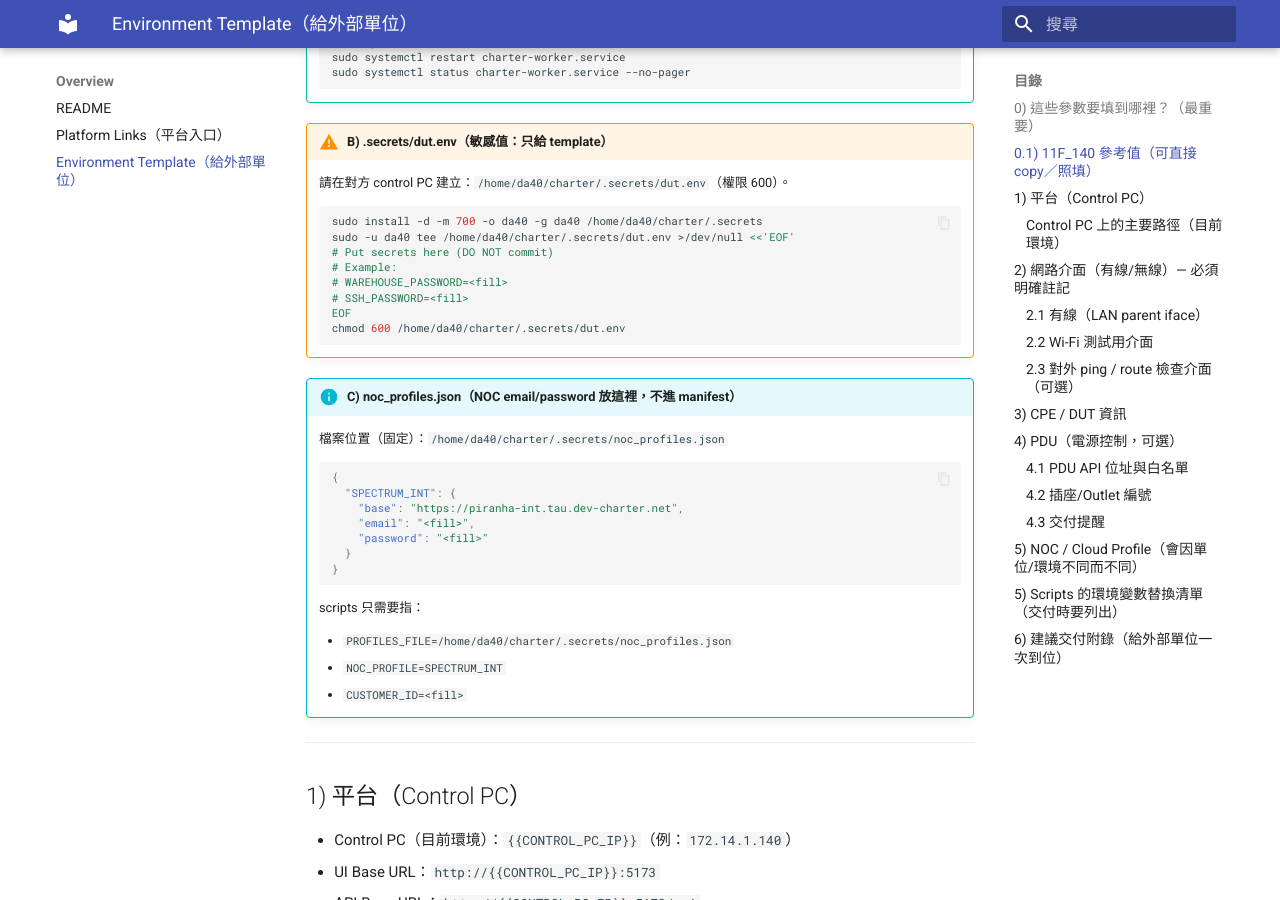
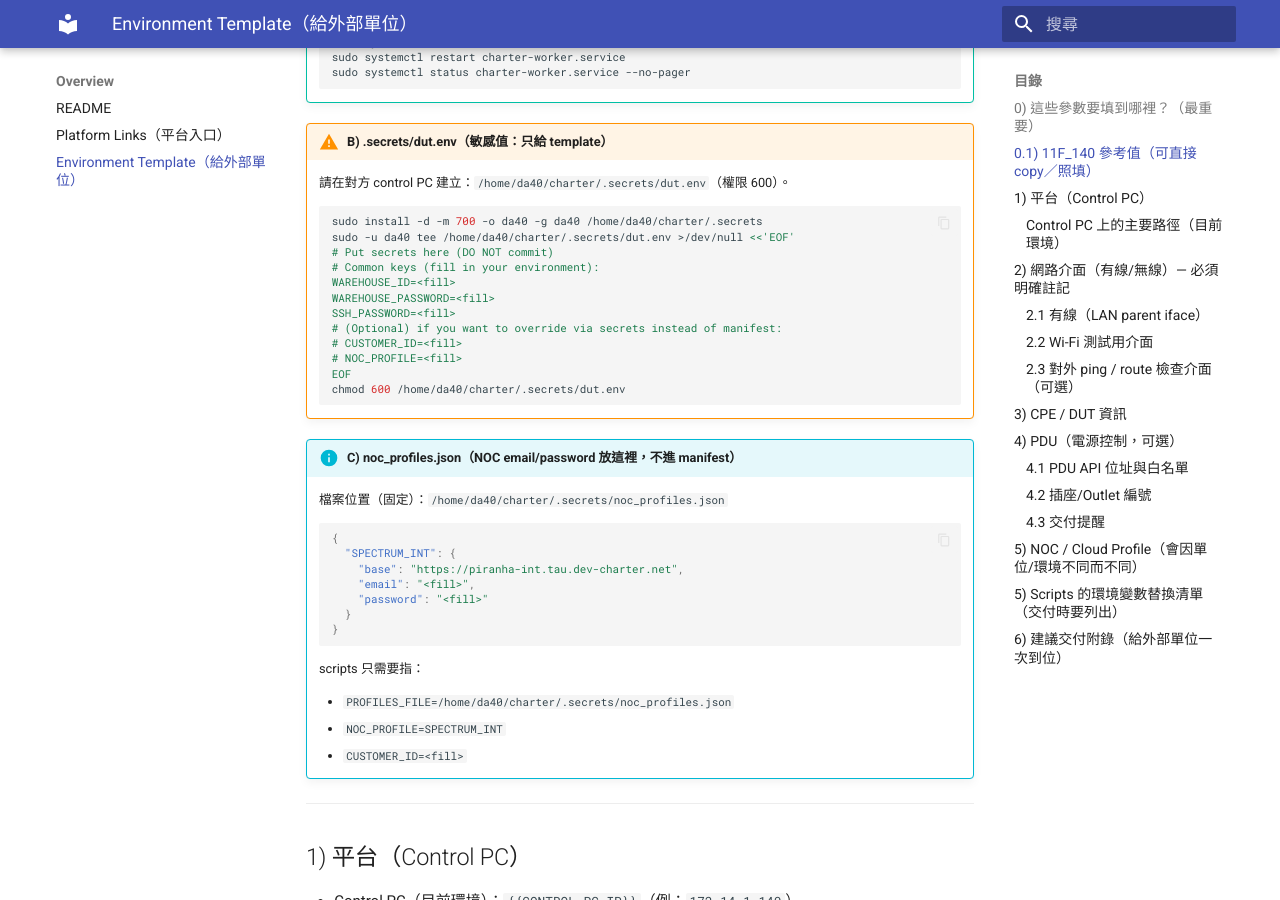
Before and after one commit to askeywifisit-ui/charter_project, an MkDocs documentation site: the page built from docs/charter_site/docs/environment_template.md, in a window 1280 px wide and 900 px high, scrolled down 1730 px. Built offline with MkDocs 1.6.1 and Material for MkDocs 9.7.7, drawn with Linux system fonts in a browser that asks for light colours; comment, search, counter and statistics services are not loaded.

Commit message:
Docs: add dut.env common keys template (WAREHOUSE_ID/PASSWORD etc) without real values

````diff
--- a/docs/charter_site/docs/environment_template.md
+++ b/docs/charter_site/docs/environment_template.md
@@ -73,9 +73,13 @@
     sudo install -d -m 700 -o da40 -g da40 /home/da40/charter/.secrets
     sudo -u da40 tee /home/da40/charter/.secrets/dut.env >/dev/null <<'EOF'
     # Put secrets here (DO NOT commit)
-    # Example:
-    # WAREHOUSE_PASSWORD=<fill>
-    # SSH_PASSWORD=<fill>
+    # Common keys (fill in your environment):
+    WAREHOUSE_ID=<fill>
+    WAREHOUSE_PASSWORD=<fill>
+    SSH_PASSWORD=<fill>
+    # (Optional) if you want to override via secrets instead of manifest:
+    # CUSTOMER_ID=<fill>
+    # NOC_PROFILE=<fill>
     EOF
     chmod 600 /home/da40/charter/.secrets/dut.env
     ```
````
